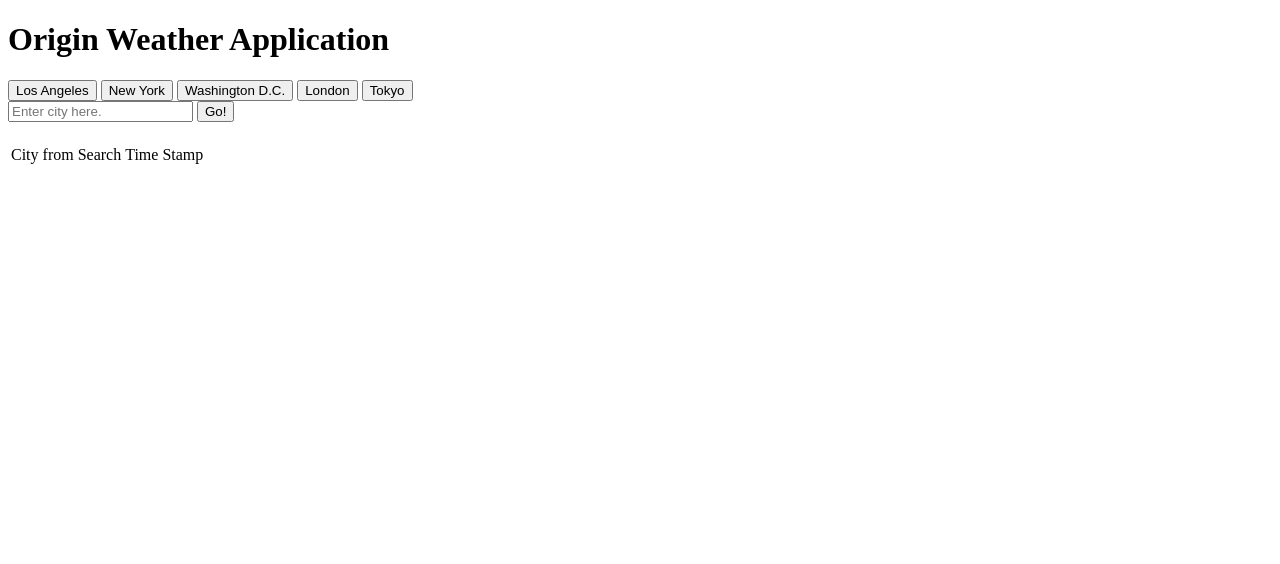
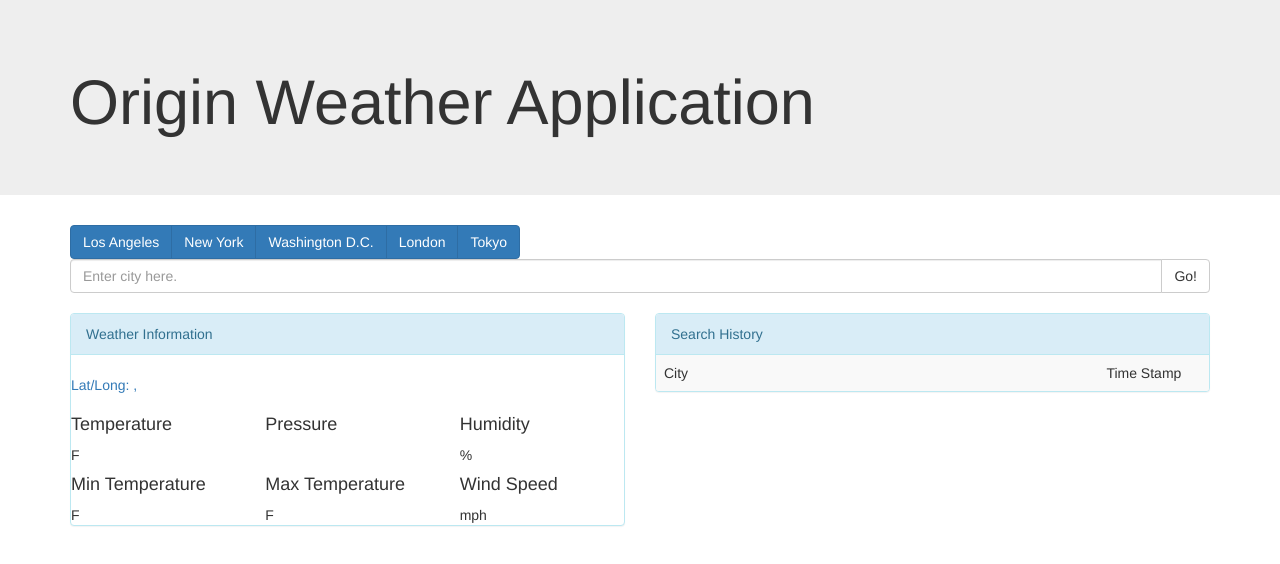
Before and after one commit to sabrinasimeroth/Weather-App, a plain HTML site: page index.html in a window 1280 px wide. Drawn offline with nearby package versions, Linux system fonts and the light colour scheme.

Commit message:
added functionality and styling

```diff
--- a/index.html
+++ b/index.html
@@ -3,37 +3,89 @@
 <head>
   <meta charset="UTF-8">
   <title>Weather App</title>
+  <link rel="stylesheet" href="https://maxcdn.bootstrapcdn.com/bootstrap/3.3.7/css/bootstrap.min.css" integrity="sha384-BVYiiSIFeK1dGmJRAkycuHAHRg32OmUcww7on3RYdg4Va+PmSTsz/K68vbdEjh4u" crossorigin="anonymous">
 </head>
 <body ng-app='app'>
   <div ng-controller='homeController as homeCtrl'>
-    <div class='container'>
-      <h1>Origin Weather Application</h1>
+    <div class="jumbotron">
+      <h1 class='container'>Origin Weather Application</h1>
     </div>
-    <button>Los Angeles</button>
-    <button>New York</button>
-    <button>Washington D.C.</button>
-    <button>London</button>
-    <button>Tokyo</button>
-    <br>
-    <div class="input-group search-bar">
-      <form ng-submit="homeCtrl.fetch()">
-      <input type="text"
-        ng-model='homeCtrl.search'
-        class="form-control"
-        placeholder="Enter city here."/>
-      <button>Go!</button>
+    <div class="container">
+      <div class="btn-group" role="group" aria-label="...">
+        <button type="button" class="btn btn-primary" ng-click="homeCtrl.fetch('Los Angeles')">Los Angeles</button>
+        <button type="button" class="btn btn-primary" ng-click="homeCtrl.fetch('New York')">New York</button>
+        <button type="button" class="btn btn-primary" ng-click="homeCtrl.fetch('Washington D.C.')">Washington D.C.</button>
+        <button type="button" class="btn btn-primary" ng-click="homeCtrl.fetch('London')">London</button>
+        <button type="button" class="btn btn-primary" ng-click="homeCtrl.fetch('Tokyo')">Tokyo</button>
+      </div>
+      <br>
+      <form ng-submit="homeCtrl.fetch(homeCtrl.search)">
+        <div class="row">
+          <div class="col-lg-12">
+            <div class="input-group">
+              <input type="text" ng-model='homeCtrl.search' class="form-control" placeholder="Enter city here.">
+              <span class="input-group-btn">
+                <button class="btn btn-default" type="submit">Go!</button>
+              </span>
+            </div><!-- /input-group -->
+          </div><!-- /.col-lg-6 -->
+        </div><!-- /.row -->
       </form>
+      <br>
+      <div class="row">
+      <div class="col-md-6">
+        <div class="panel panel-info">
+          <div class="panel-heading">{{homeCtrl.weather.name}} Weather Information</div>
+          <!-- <pre>{{homeCtrl.weather | json}}</pre> -->
+          <div>
+          <h1 class="text-center">{{homeCtrl.weather.name}}</h1>
+          <p><a>Lat/Long: {{homeCtrl.weather.coord.lat}},{{homeCtrl.weather.coord.lon}}</a></p>
+          </div>
+          <div class="row">
+            <div class="col-sm-4">
+              <h4>Temperature</h4>
+              {{homeCtrl.weather.main.temp}}F
+            </div>
+            <div class="col-sm-4">
+              <h4>Pressure</h4>
+              {{homeCtrl.weather.main.pressure}}
+            </div>
+            <div class="col-sm-4">
+              <h4>Humidity</h4>
+              {{homeCtrl.weather.main.humidity}}%
+            </div>
+            <div class="col-sm-4">
+              <h4>Min Temperature</h4>
+              {{homeCtrl.weather.main.temp_min}}F
+            </div>
+            <div class="col-sm-4">
+              <h4>Max Temperature</h4>
+              {{homeCtrl.weather.main.temp_max}}F
+            </div>
+            <div class="col-sm-4">
+              <h4>Wind Speed</h4>
+              {{homeCtrl.weather.wind.speed}}mph
+            </div>
+          </div>
+        </div>
+      </div>
+      <div class="col-md-6">
+          <div class="panel panel-info">
+            <div class="panel-heading">Search History</div>
+            <table class="table table-striped">
+              <tr>
+                <td width="80%">City</td>
+                <td>Time Stamp</td>
+              </tr>
+              <tr ng-repeat="item in homeCtrl.history">
+                <td>{{item.name}}</td>
+                <td>{{item.timestamp | date: "MM/d/yy hh:mm:ss a"}}</td>
+              </tr>
+            </table>
+          </div>
+      </div>
     </div>
-    <div id="main-info">
-      <h1>{{ homeCtrl.weather }}</h1>
     </div>
-
-    <table>
-      <tr>
-        <td>City from Search</td>
-        <td>Time Stamp</td>
-      </tr>
-    </table>
   </div>
   <script src="https://cdnjs.cloudflare.com/ajax/libs/jquery/3.1.1/jquery.js"></script>
   <script src="https://ajax.googleapis.com/ajax/libs/angularjs/1.6.2/angular.min.js"></script>
--- a/weatherapp/home/weather.controller.js
+++ b/weatherapp/home/weather.controller.js
@@ -13,12 +13,17 @@
       vm.apiKey = '519889fb71f27909ea9936375edcae8f';
       vm.search = '';
 
-      vm.fetch = function(){
-        $http.get('http://api.openweathermap.org/data/2.5/weather?q=' + vm.search + '&APPID=' + vm.apiKey)
+      // use API key to pull in data from Open Weather Map
+      vm.fetch = function(search){
+        $http.get('http://api.openweathermap.org/data/2.5/weather?q=' + search + '&units=imperial&appid=' + vm.apiKey)
         .then(function(response){
           vm.weather = response.data;
+
+          vm.history.push({
+            name: response.data.name,
+            timestamp: new Date()
+          })
         });
       };
-
     }
   })();
```
Also changed, not shown: weatherapp/home/whatever.js (deleted, +0 -20 lines).
